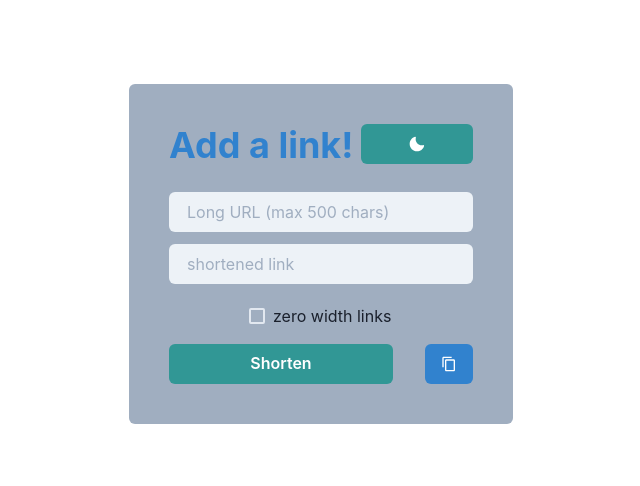
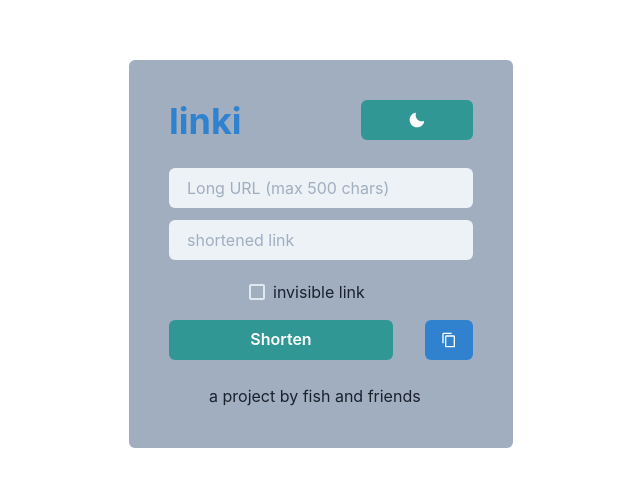
Before and after one commit to rpxs/linki, a Next.js app: page / in a window 1280 px wide. Shown: the part 146-632 px from the top of the page, without its empty margins (319-959 px from the left). Built offline with nearby package versions, Linux system fonts and the light colour scheme.

Commit message:
(site) add SEO

```diff
--- a/pages/index.js
+++ b/pages/index.js
@@ -5,6 +5,7 @@ import {
   Input,
   Button,
   Checkbox,
+  Text,
   useColorMode,
   useColorModeValue,
   useToast,
@@ -65,6 +66,13 @@ export default function Home() {
 
   return (
     <Flex height="100vh" alignItems="center" justifyContent="center">
+      <Head>
+        <title>linki</title>
+        <meta name="title" content="linki" />
+        <meta name="description" content="linki: a place for your links" />
+        <meta name="og:image" content="/linki.png" />
+        <link rel="icon" href="/favicon.ico" />
+      </Head>
       <Flex
         direction="column"
         background={useColorModeValue("gray.400", "gray.700")}
@@ -75,7 +83,7 @@ export default function Home() {
           {useColorModeValue(<MoonIcon />, <SunIcon />)}
         </Button>
         <Heading mb={6} color="blue.500">
-          Add a link!
+          linki
         </Heading>
         <Input
           ref={linkInputRef}
@@ -102,7 +110,7 @@ export default function Home() {
           mt={2}
           ml={20}
         >
-          zero width links
+          invisible link
         </Checkbox>
         <Button colorScheme="blue" onClick={onCopy} mb={10} ml={64}>
           {hasCopied ? <CheckCircleIcon /> : <CopyIcon />}
@@ -110,6 +118,9 @@ export default function Home() {
         <Button onClick={handleForm} colorScheme="teal" mr={20} mt={-20}>
           Shorten
         </Button>
+        <Text as="u" as="a" ml={10} mt={6} href="https://github.com/rpxs/linki">
+          a project by fish and friends
+        </Text>
       </Flex>
     </Flex>
   );
```
Also changed, not shown: public/linki.png (added).
